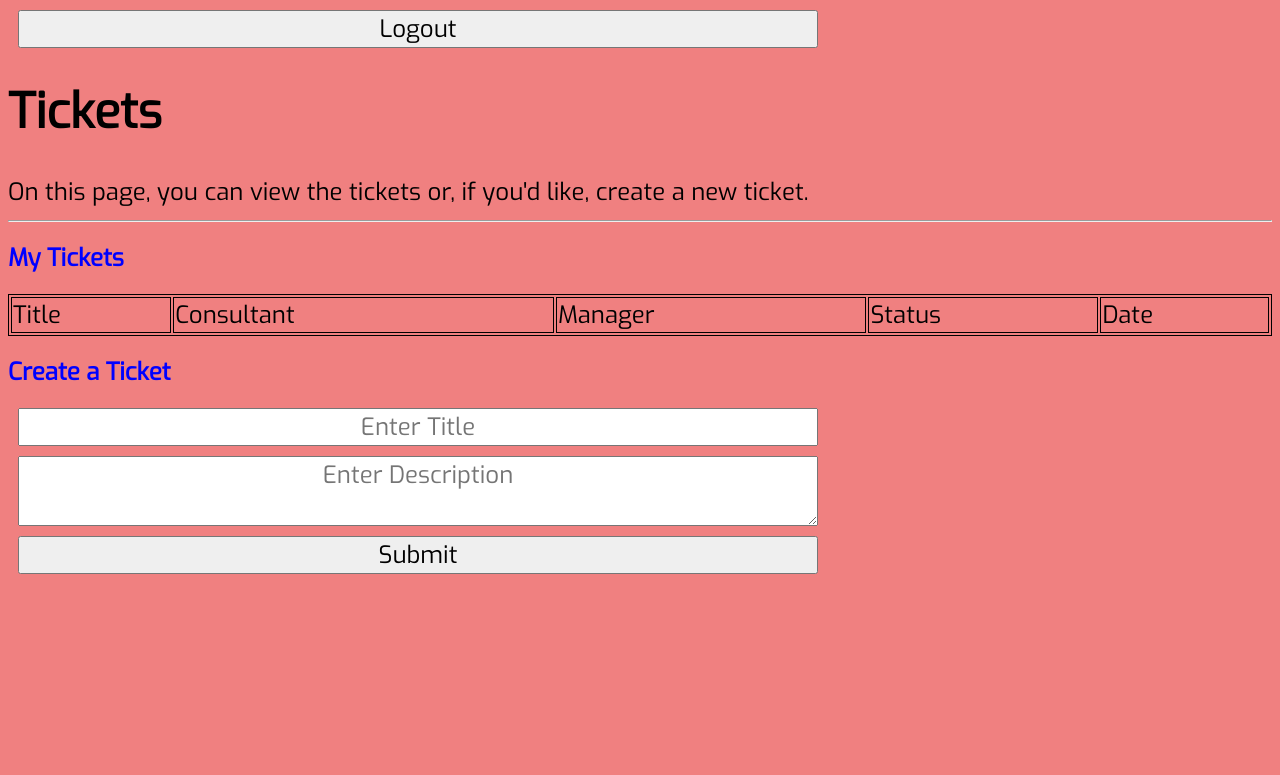
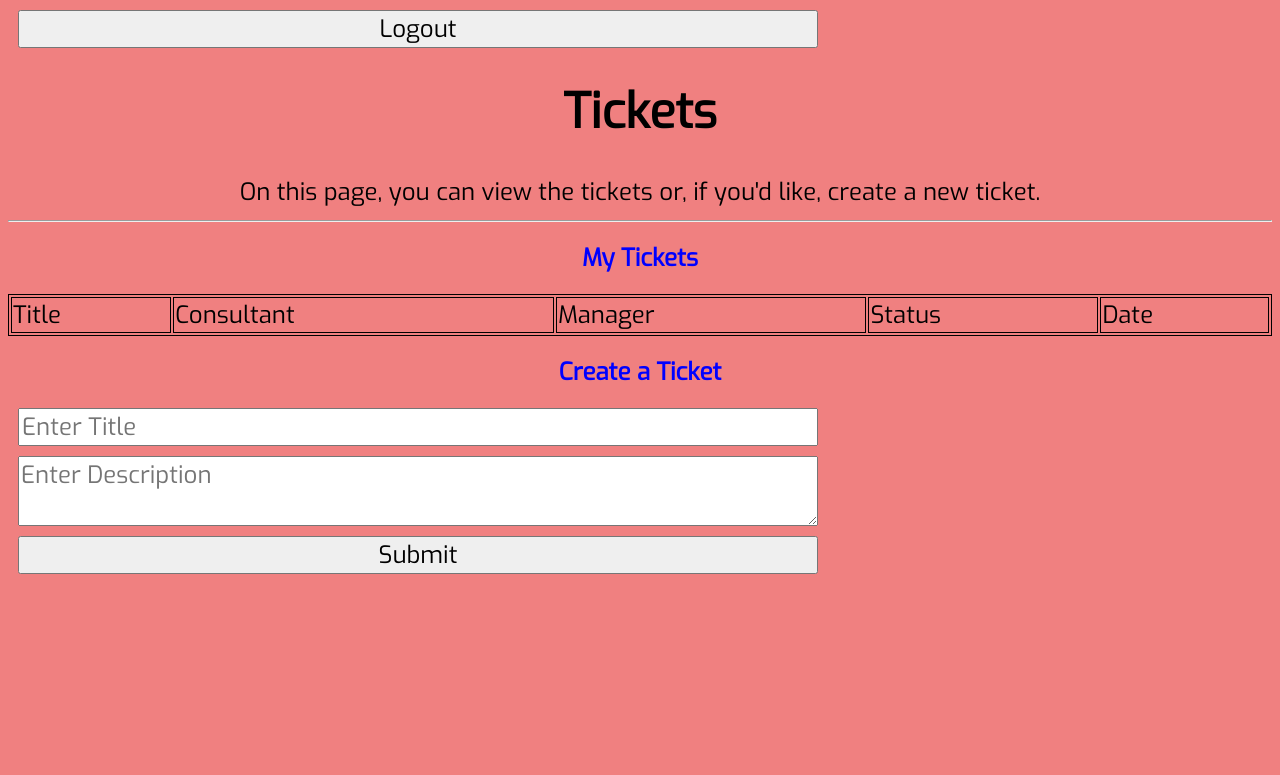
Before and after one commit to CompSci3-4/HelpDesk-Web, a PHP site: page /tickets/list.php in a window 1280 px wide. Shown: the top 775 px of the page. Run offline with PHP 8.4, Linux system fonts and the light colour scheme; the visitor is signed in with stand-in values (Sample User, id 1); data comes from the database, SQL or seed files in the repository.

Commit message:
Update ticketStyle.css

```diff
--- a/css/ticketStyle.css
+++ b/css/ticketStyle.css
@@ -67,6 +67,7 @@
 	font-family: 'Exo', 'Ubuntu', 'Droid Sans';
 	font-size: 24px;
 	background-color: #F08080;
+	text-align: center;
 }
 table, th, td {
 	font-family: 'Exo', 'Ubuntu', 'Droid Sans';
@@ -78,6 +79,7 @@
 	font-size: 24px;
 	border-collapse: semi-expanded;
 	width: 100%;
+
 }
 
 th {
@@ -86,6 +88,7 @@
 	height: 50px;
 	background-color: #00FA9A;
 	color: red;
+
 }
 form * {
 	font-family: 'Exo', 'Ubuntu', 'Droid Sans';
@@ -93,7 +96,6 @@
 	display: block;
 	width: 800px;
 	margin: 10px;
-	text-align: center;
 }
 
 .hidden-form {
```
